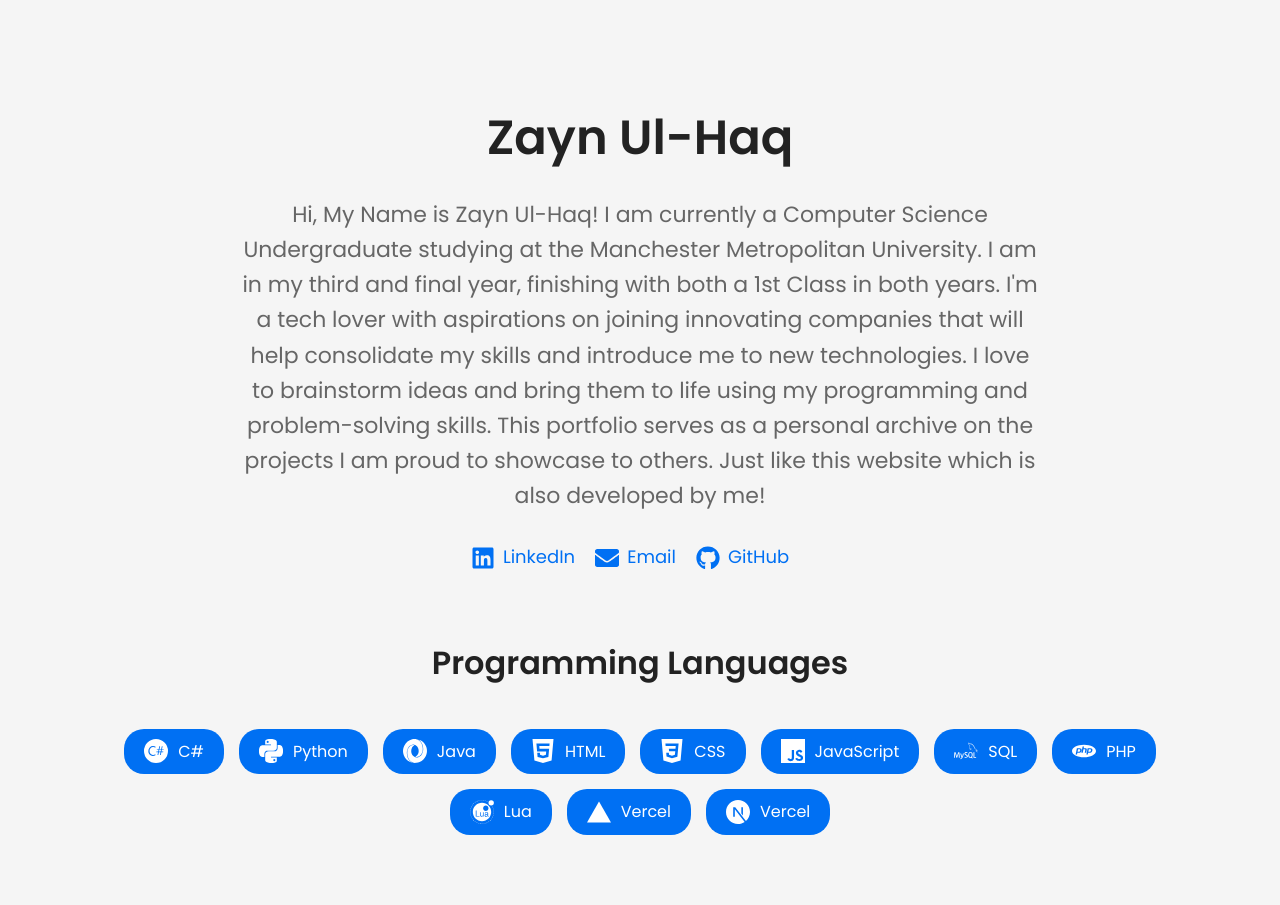
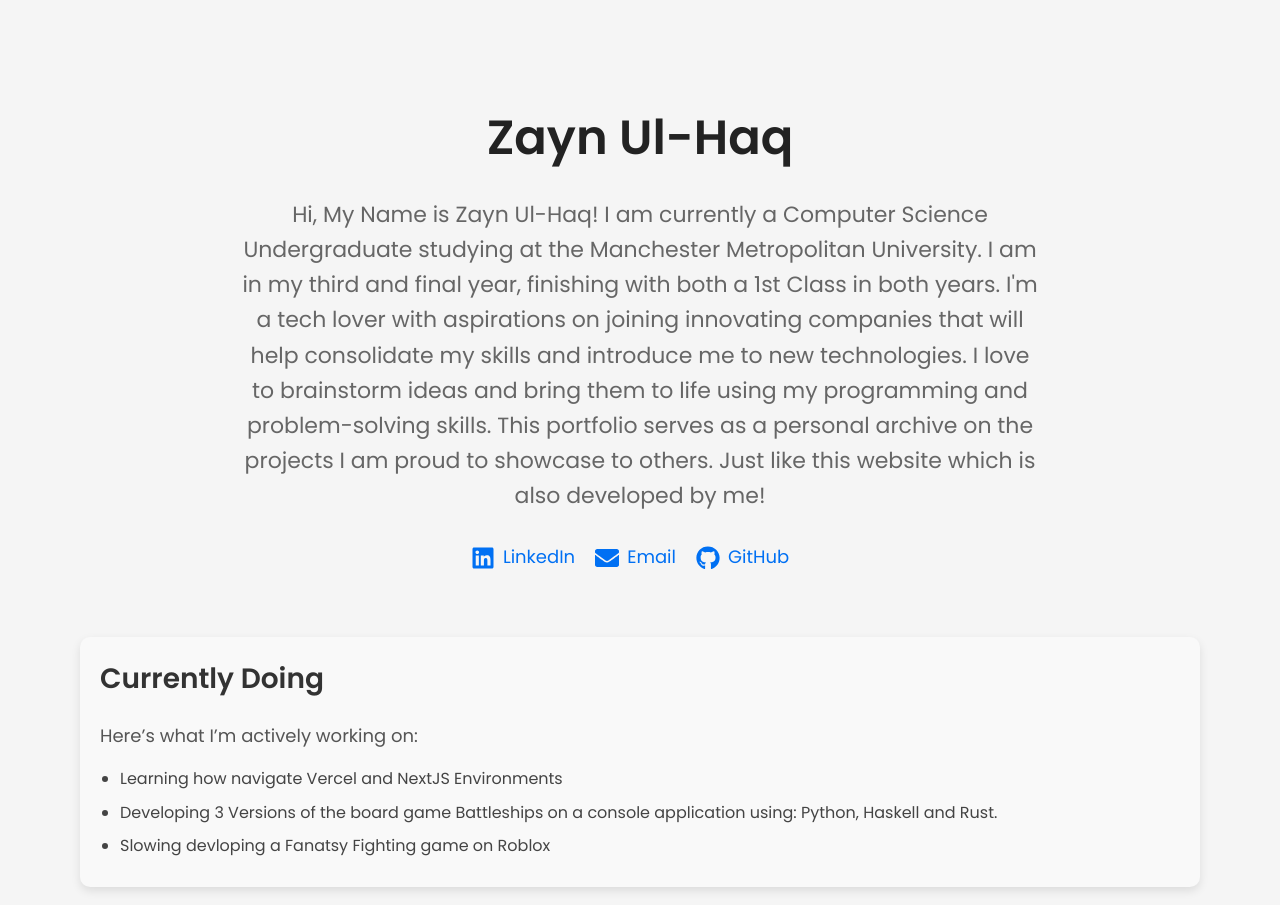
Before and after one commit to ZaynUH/Zayn-Ul-Haq-Portfolio, a Next.js app: page / in a window 1280 px wide. Shown: the top 905 px of the page. Built offline with nearby package versions, Linux system fonts and the light colour scheme.

Commit message:
25/11/24 - Added Currently Doing Section

```diff
--- a/pages/index.js
+++ b/pages/index.js
@@ -32,6 +32,17 @@ export default function Home() {
               <FaGithub size={24} /> GitHub
             </a>
           </div>
+        </section>
+
+        {/* Curently Doing Section */}
+        <section id="currently-doing">
+          <h2>Currently Doing</h2>
+          <p>Here’s what I’m actively working on:</p>
+          <ul>
+            <li>Learning how navigate Vercel and NextJS Environments</li>
+            <li>Developing 3 Versions of the board game Battleships on a console application using: Python, Haskell and Rust.</li>
+            <li>Slowing devloping a Fanatsy Fighting game on Roblox</li>
+          </ul>
         </section>
 
         {/* Skills Section */}
```
